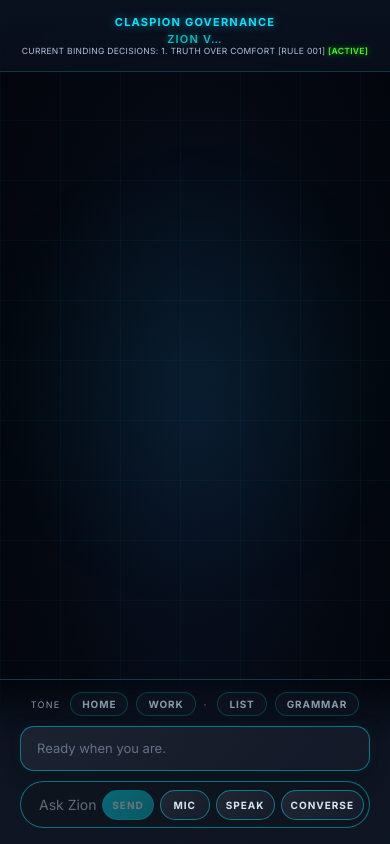
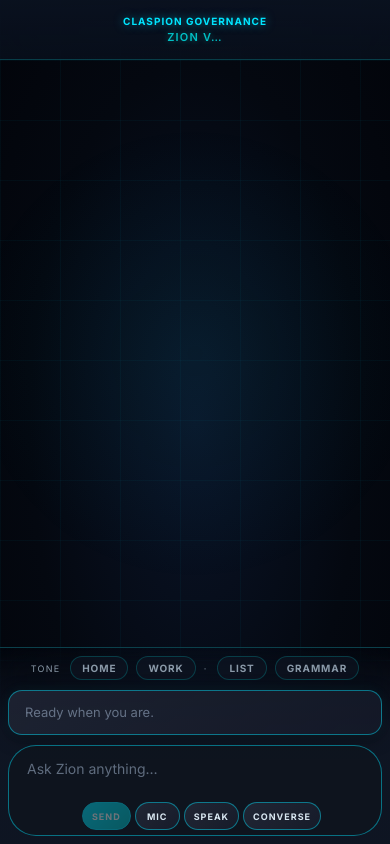
Before and after one commit to fatguylilcoat98/zion-the-powerful-AI, a website: page public/zion-interface.html in a window 390 px wide. Drawn offline with nearby package versions, Linux system fonts and the light colour scheme.

Commit message:
Fix mobile responsive layout for Zion interface
• Mobile grid: single column layout with proper area mapping
• Hide header status text on small screens
• Stack input controls vertically on narrow screens
• Reduce padding and font sizes for mobile
• Add 480px breakpoint for very small phones
• Improve conversation panel mobile spacing

Fixes "no columns" issue on phone displays.

Co-Authored-By: Claude Sonnet 4 <noreply@anthropic.com>

```diff
--- a/public/zion-interface.html
+++ b/public/zion-interface.html
@@ -425,13 +425,29 @@
     }
 
     @media (max-width: 900px) {
-      .zion-main { grid-template-columns: 0 1fr 0; }
+      .zion-main {
+        grid-template-columns: 1fr;
+        grid-template-rows: 60px 1fr auto;
+        grid-template-areas: "header" "canvas" "console";
+      }
       .provenance-panel, .pulse-panel { display: none; }
+      .neural-center { padding: 10px; }
+      .conversation-panel { padding: 12px 8px; }
     }
     @media (max-width: 720px) {
       .header-title { font-size: 11px; letter-spacing: 1.2px; }
-      .header-status { font-size: 8.5px; letter-spacing: 0.3px; }
+      .header-status { font-size: 8.5px; letter-spacing: 0.3px; display: none; }
       .control-btn { height: 30px; min-width: 50px; font-size: 10px; padding: 0 9px; }
+      .input-bar { flex-direction: column; gap: 8px; }
+      .input-controls { justify-content: center; }
+      .message-input { width: 100%; margin-bottom: 8px; }
+    }
+    @media (max-width: 480px) {
+      .header-bar { padding: 0 8px; }
+      .header-title { font-size: 10px; letter-spacing: 1px; }
+      .control-btn { height: 28px; min-width: 45px; font-size: 9px; }
+      .conversation-panel { padding: 8px; }
+      .input-controls { flex-wrap: wrap; gap: 4px; }
     }
   </style>
 </head>
```
